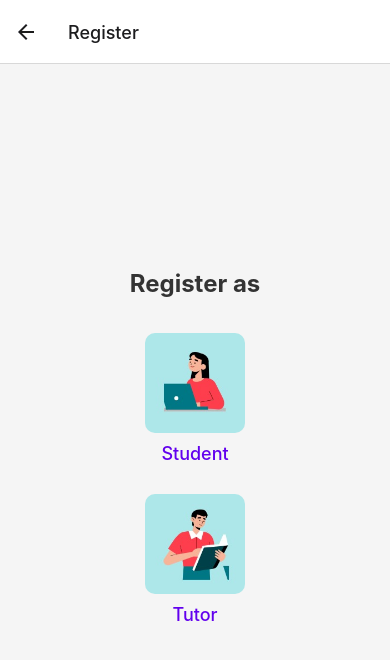
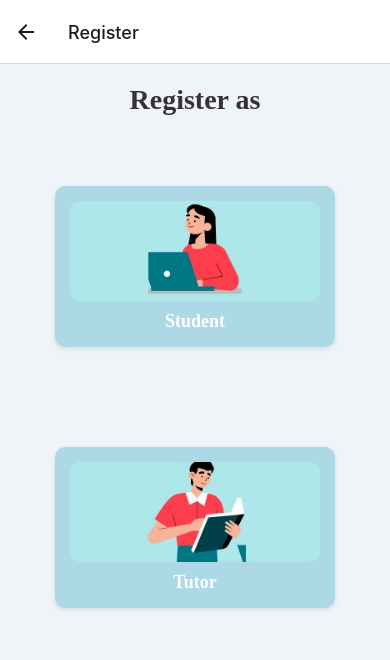
Before and after one commit to FarzanaKarreem/Capstone, a React Native app: screen /Register in a window 390 px wide. Shown: the top 660 px of the page. Built offline with nearby package versions, Linux system fonts and the light colour scheme; no server answers.

Commit message:
session changes

```diff
--- a/screens/RegistrationScreen.js
+++ b/screens/RegistrationScreen.js
@@ -34,30 +34,45 @@ const RegistrationScreen = ({ navigation }) => {
 const styles = StyleSheet.create({
   container: {
     flex: 1,
-    justifyContent: 'center',
+    padding: 20,
+    justifyContent: 'flex-start',
     alignItems: 'center',
-    backgroundColor: '#f5f5f5',
+    backgroundColor: '#f0f4f8', // Match TutorHomeScreen background
   },
   title: {
-    fontSize: 24,
-    marginBottom: 20,
+    fontSize: 28, // Match TutorHomeScreen title size
     fontWeight: 'bold',
     color: '#333',
+    marginBottom: 20,
+    fontFamily: 'Avenir', // Match TutorHomeScreen font
   },
   optionContainer: {
     alignItems: 'center',
     marginVertical: 15,
+    backgroundColor: '#ADD8E6', // Light blue background color
+    paddingVertical: 15,
+    paddingHorizontal: 30,
+    borderRadius: 10,
+    width: '80%', // Adjust width to fit the content
+    shadowColor: '#000',
+    shadowOpacity: 0.1,
+    shadowOffset: { width: 0, height: 2 },
+    shadowRadius: 5,
+    elevation: 3, // Add shadow for Android
+    marginTop: 50,
+    marginBottom:50,
   },
   image: {
-    width: 100,
-    height: 100,
+    width: 250, // Match TutorHomeScreen icon width
+    height: 100, // Match TutorHomeScreen icon height
     borderRadius: 10,
     marginBottom: 10,
   },
   buttonText: {
     fontSize: 18,
-    color: '#6200ee',
-    fontWeight: '500',
+    color: '#fff', // White text color for contrast
+    fontWeight: 'bold',
+    fontFamily: 'Avenir', // Match TutorHomeScreen font
   },
 });
 
--- a/screens/SettingsScreen.js
+++ b/screens/SettingsScreen.js
@@ -28,7 +28,7 @@ const SettingsScreen = ({ navigation }) => {
           setEmail(userData.email || '');
           setBio(userData.bio || '');
           setProfilePicture(userData.image || null);
-          setAverageRating(userData.averageRating || 0);
+          setAverageRating(userData.averageRating || '');
           setTranscript(userData.transcript || null);
           setIsVerified(userData.isVerified || false);
         }
```
